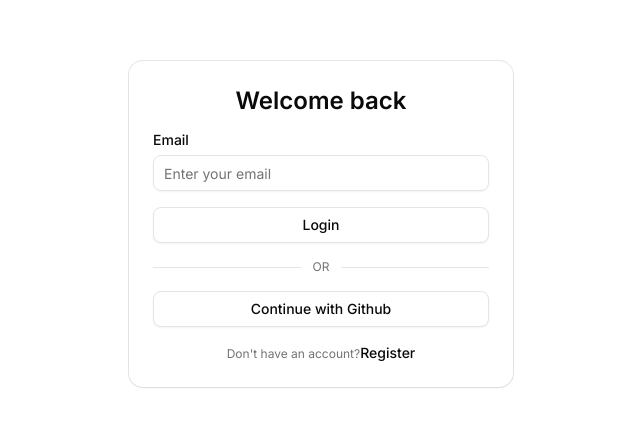
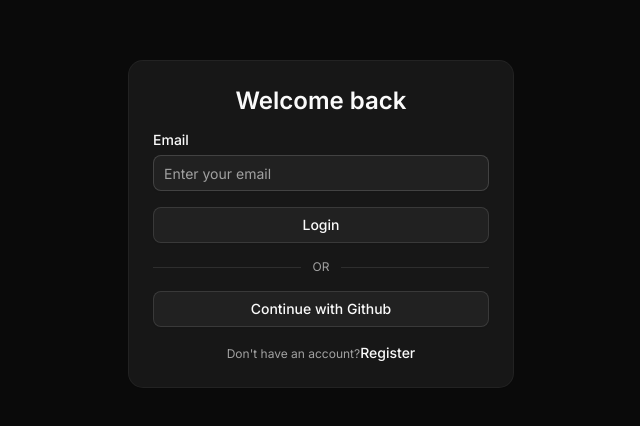
Before and after one commit to sahiltsx/IssueTracker, a Next.js app: page /login in a window 1280 px wide. Shown: the part 176-602 px from the top of the page, without its empty margins (319-959 px from the left). Built offline with nearby package versions, Linux system fonts and the light colour scheme.

Commit message:
change layout structure

```diff
--- a/app/layout.tsx
+++ b/app/layout.tsx
@@ -24,7 +24,7 @@ export default function RootLayout({ children }: LayoutProps<"/">) {
   return (
     <html
       lang="en"
-      className={cn("h-full", "antialiased", geistSans.variable, geistMono.variable, "font-sans", inter.variable)}
+      className={cn("h-full", "dark","antialiased", geistSans.variable, geistMono.variable, "font-sans", inter.variable)}
     >
       <body className="min-h-full flex flex-col">{children}</body>
     </html>
```
